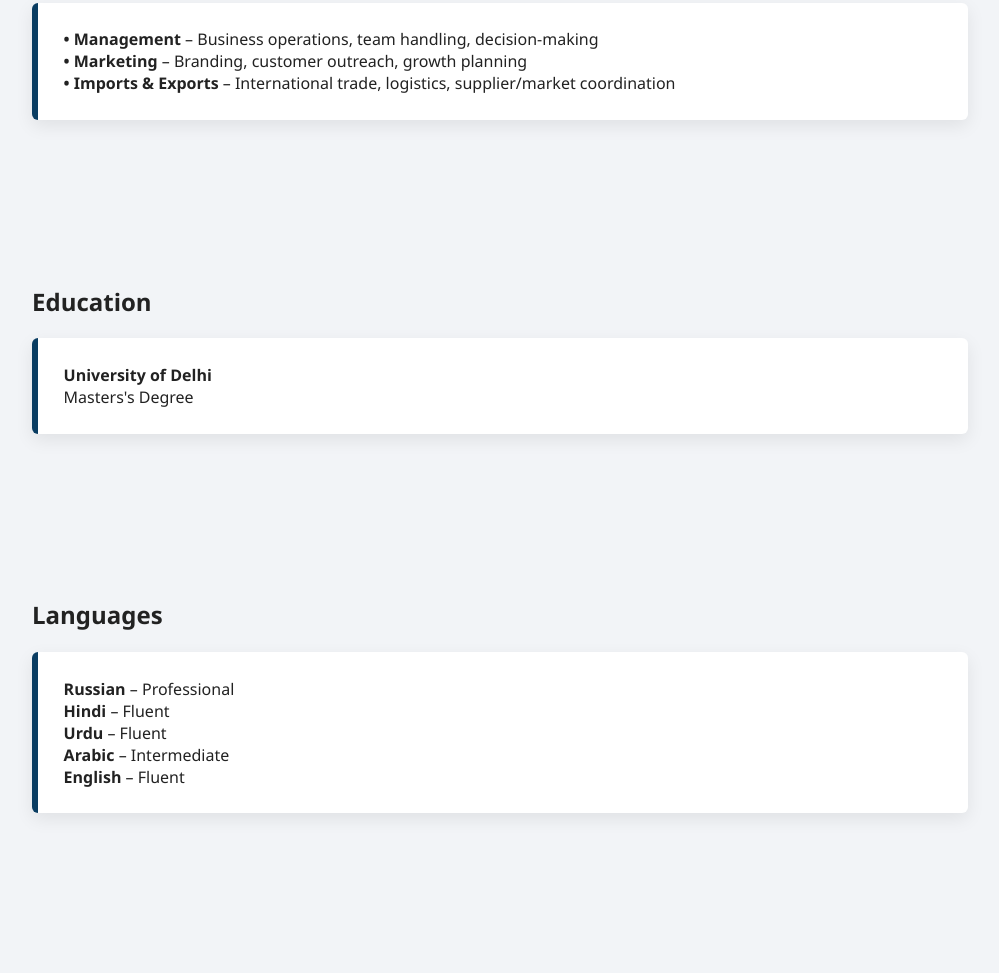
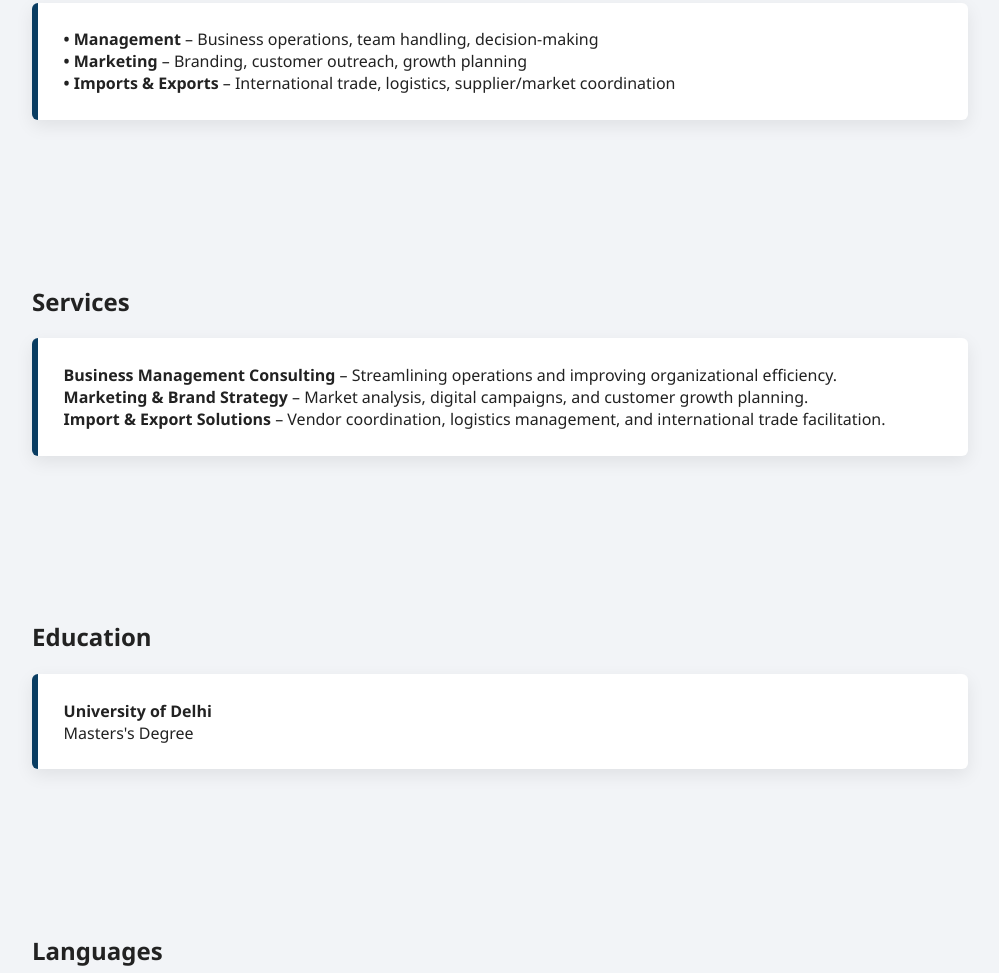
Before and after one commit to meer-1/Javaid, a plain HTML site: page index.html in a window 1280 px wide. Shown: the part 1059-2032 px from the top of the page, without its empty margins (140-1139 px from the left). Drawn offline with Linux system fonts and the light colour scheme.

Commit message:
added services section

```diff
--- a/index.html
+++ b/index.html
@@ -171,7 +171,14 @@
     </div>
   </section>
 
-
+ <section id="services">
+    <h2>Services</h2>
+    <div class="card">
+      <p><strong>Business Management Consulting</strong> – Streamlining operations and improving organizational efficiency.</p>
+      <p><strong>Marketing & Brand Strategy</strong> – Market analysis, digital campaigns, and customer growth planning.</p>
+      <p><strong>Import & Export Solutions</strong> – Vendor coordination, logistics management, and international trade facilitation.</p>
+    </div>
+  </section>
   <section id="education">
     <h2>Education</h2>
     <div class="card">
```
